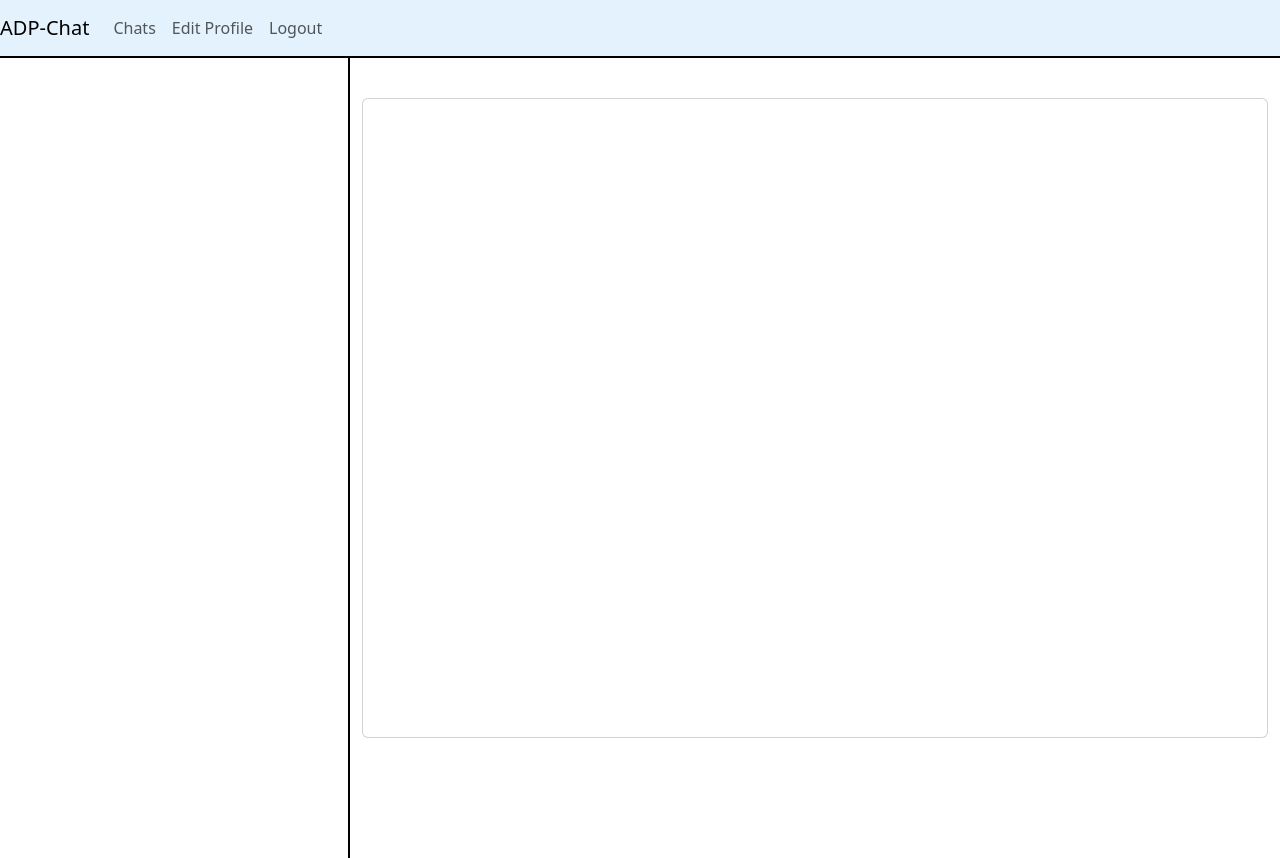
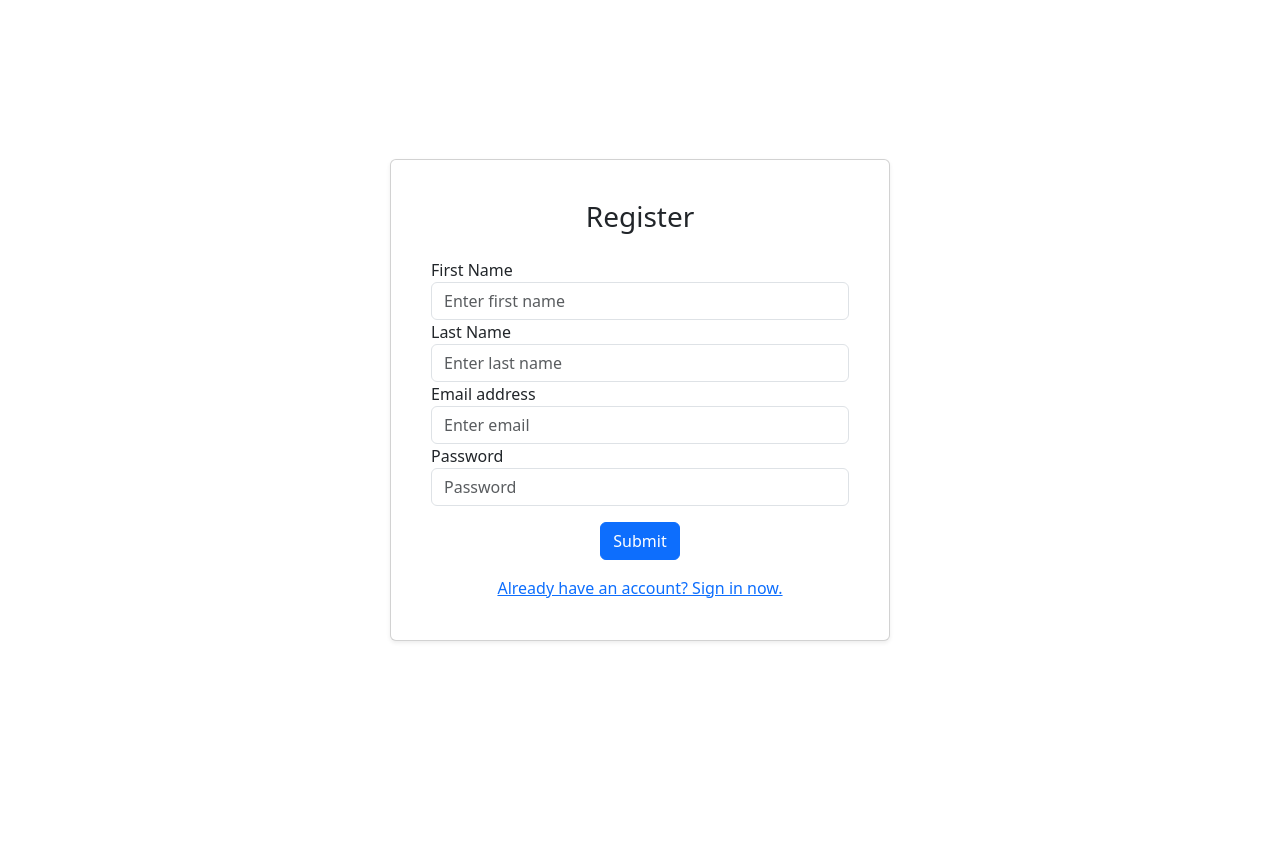
Before and after one commit to alexharris0214/Web-Chat-Application, a React (Vite) app in the folder front-end/: page /register in a window 1280 px wide. After the commit the page ends 800 px from the top, so only its background shows below. Built offline with nearby package versions, Linux system fonts and the light colour scheme; no server answers.

Commit message:
front end register completed

```diff
--- a/front-end/package.json
+++ b/front-end/package.json
@@ -14,7 +14,8 @@
     "bootstrap": "^5.3.3",
     "cors": "^2.8.5",
     "react": "^18.3.1",
-    "react-dom": "^18.3.1"
+    "react-dom": "^18.3.1",
+    "react-router-dom": "^6.25.1"
   },
   "devDependencies": {
     "@types/react": "^18.3.3",
--- a/front-end/src/App.jsx
+++ b/front-end/src/App.jsx
@@ -1,22 +1,21 @@
 import "bootstrap/dist/css/bootstrap.min.css";
 import "bootstrap/dist/js/bootstrap.bundle.min";
 
-import { NavBar } from "./components/NavBar";
-import { SideChatWindow } from "./components/SideChatWindow";
-import { MainWindow } from "./components/MainWindow";
-import { ConversationProvider } from "./providers/ConversationProvider";
+import {BrowserRouter, Routes, Route} from "react-router-dom"
+import { HomePage } from "./components/HomePage";
+import { LoginPage } from "./components/LoginPage";
+import { RegisterPage } from "./components/RegisterPage";
 
 function App() {
   return (
-    <>
-      <NavBar />
-      <div className="d-flex">
-        <ConversationProvider>
-          <SideChatWindow />
-          <MainWindow />
-        </ConversationProvider>
-      </div>
-    </>
+    <BrowserRouter>
+      <Routes>
+        <Route path="/login" element = {<LoginPage/>}/>
+        <Route path="/register" element = {<RegisterPage/>}/>
+        <Route path="/home" element={<HomePage/>}/>
+      </Routes>
+    </BrowserRouter>
+
   );
 }
 
--- /dev/null
+++ b/front-end/src/components/HomePage.jsx
@@ -0,0 +1,19 @@
+import React from "react";
+import { NavBar } from "./NavBar";
+import { ConversationProvider } from "../providers/ConversationProvider";
+import { MainWindow } from "./MainWindow";
+import { SideChatWindow } from "./SideChatWindow";
+
+export const HomePage = () => {
+  return (
+    <>
+      <NavBar />
+      <div className="d-flex">
+        <ConversationProvider>
+          <SideChatWindow />
+          <MainWindow />
+        </ConversationProvider>
+      </div>
+    </>
+  );
+};
--- /dev/null
+++ b/front-end/src/components/LoginPage.jsx
@@ -0,0 +1,44 @@
+import React from "react";
+import { Link } from "react-router-dom";
+export const LoginPage = () => {
+    return(
+        (
+            <div className="d-flex align-items-center justify-content-center vh-100">
+              <div className="card shadow-sm p-4" style={{ maxWidth: '400px', width: '100%' }}>
+                <div className="card-body">
+                  <h3 className="card-title text-center mb-4">Login</h3>
+                  <form>
+                    <div className="form-group">
+                      <label htmlFor="email">Email address</label>
+                      <input
+                        type="email"
+                        className="form-control"
+                        id="email"
+                        aria-describedby="emailHelp"
+                        placeholder="Enter email"
+                      />
+                    </div>
+                    <div className="form-group">
+                      <label htmlFor="password">Password</label>
+                      <input
+                        type="password"
+                        className="form-control"
+                        id="password"
+                        placeholder="Password"
+                      />
+                    </div>
+                    <div className="d-flex flex-column align-items-center">
+                        <button type="submit" className="btn btn-primary mt-3">
+                            Submit
+                        </button>
+                        <Link to="/register" className="mt-3">
+                            Don't have an account? Create one now.
+                        </Link>
+                    </div>
+                  </form>
+                </div>
+              </div>
+            </div>
+          )
+    )
+}
--- /dev/null
+++ b/front-end/src/components/RegisterPage.jsx
@@ -0,0 +1,74 @@
+import React from "react";
+import { Link } from "react-router-dom";
+import { useState } from "react";
+import {registerUser } from "../utils/RegisterUtils";
+
+export const RegisterPage = () => {
+    const [firstName, setFirstName] = useState("")
+    const [lastName, setLastName] = useState("")
+    const [email, setEmail] = useState("")
+    const [password, setPassword] = useState("")
+
+    const handleRegisterUser = () => {
+      registerUser(firstName, lastName, email, password)
+    }
+    return (
+    <div className="d-flex align-items-center justify-content-center vh-100">
+      <div
+        className="card shadow-sm p-4"
+        style={{ maxWidth: "500px", width: "100%" }}
+      >
+        <div className="card-body">
+          <h3 className="card-title text-center mb-4">Register</h3>
+          <form>
+            <div className="form-group">
+              <label htmlFor="firstName">First Name</label>
+              <input
+                type="text"
+                className="form-control"
+                placeholder="Enter first name"
+                onChange={(event) => setFirstName(event.target.value)}
+              />
+            </div>
+            <div className="form-group">
+              <label htmlFor="lastName">Last Name</label>
+              <input
+                type="text"
+                className="form-control"
+                placeholder="Enter last name"
+                onChange={(event) => setLastName(event.target.value)}
+              />
+            </div>
+            <div className="form-group">
+              <label htmlFor="email">Email address</label>
+              <input
+                type="email"
+                className="form-control"
+                aria-describedby="emailHelp"
+                placeholder="Enter email"
+                onChange={(event) => setEmail(event.target.value)}
+              />
+            </div>
+            <div className="form-group">
+              <label htmlFor="password">Password</label>
+              <input
+                type="password"
+                className="form-control"
+                placeholder="Password"
+                onChange={(event) => setPassword(event.target.value)}
+              />
+            </div>
+            <div className="d-flex flex-column align-items-center">
+              <button type="submit" className="btn btn-primary mt-3" onClick={handleRegisterUser}>
+                Submit
+              </button>
+              <Link to="/login" className="mt-3">
+                Already have an account? Sign in now.
+              </Link>
+            </div>
+          </form>
+        </div>
+      </div>
+    </div>
+  );
+};
--- /dev/null
+++ b/front-end/src/utils/RegisterUtils.jsx
@@ -0,0 +1,27 @@
+import { API_URL } from "../constans"
+import axios from 'axios'
+export const validateRegisterInputs = (firstName, lastName, email, password) => {
+    return (firstName.length > 0 && lastName.length > 0 && email.length > 0 && password.length > 0)
+}
+
+export const registerUser = async (firstName, lastName, email, password) => {
+    if(!validateRegisterInputs(firstName, lastName, email, password)){
+        alert("Not all fields are filled")
+        return
+    }
+    const body = {
+        firstName: firstName,
+        lastName: lastName,
+        email: email,
+        password: password
+    }
+
+    try{
+        const response = await axios.post(API_URL + '/api/users/register', body)
+        if(response){
+            console.log(response)
+        }
+    } catch(err){
+        console.log(err)
+    }
+}
```
Also changed, not shown: 1 other file (tests, documents, lock files or other folders).
